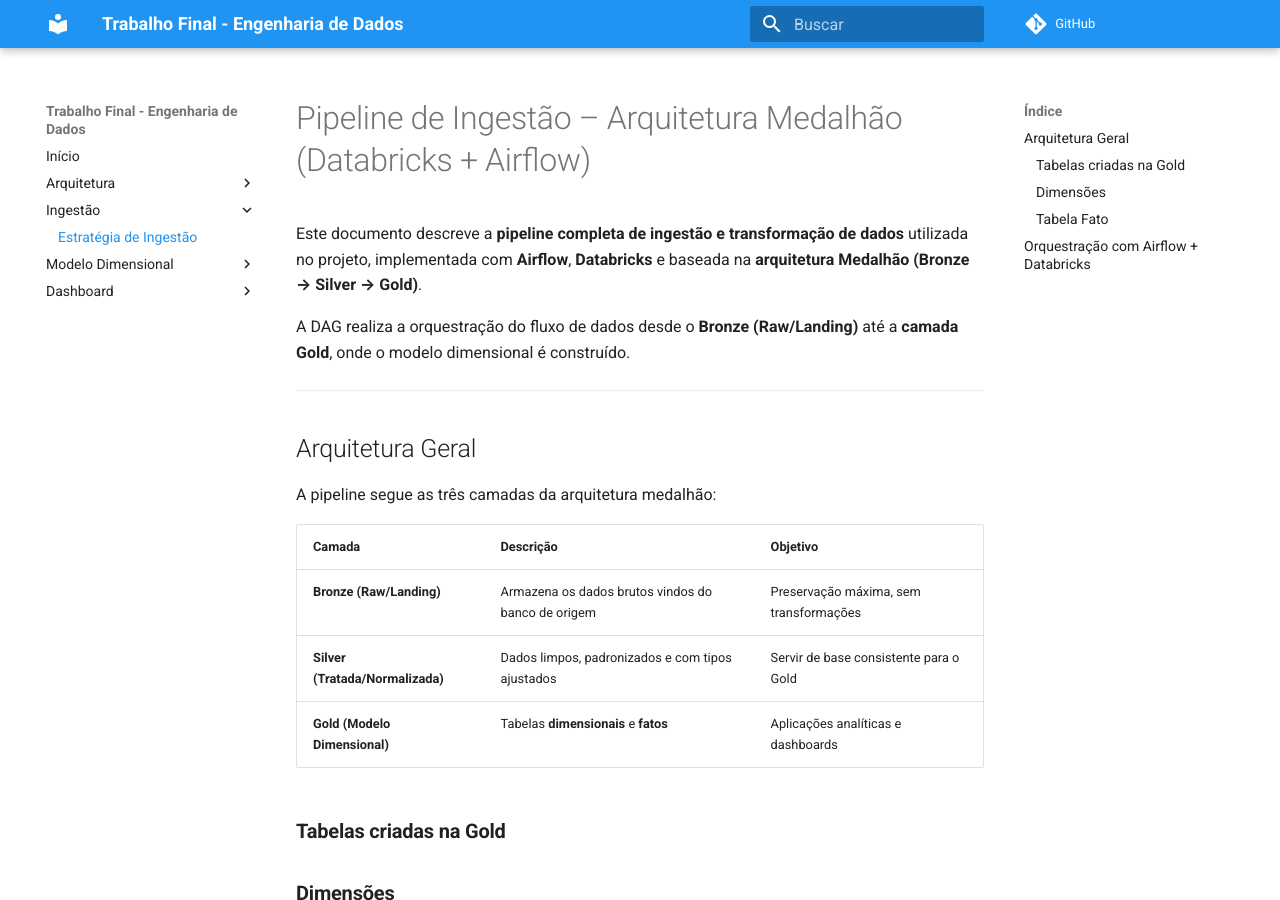
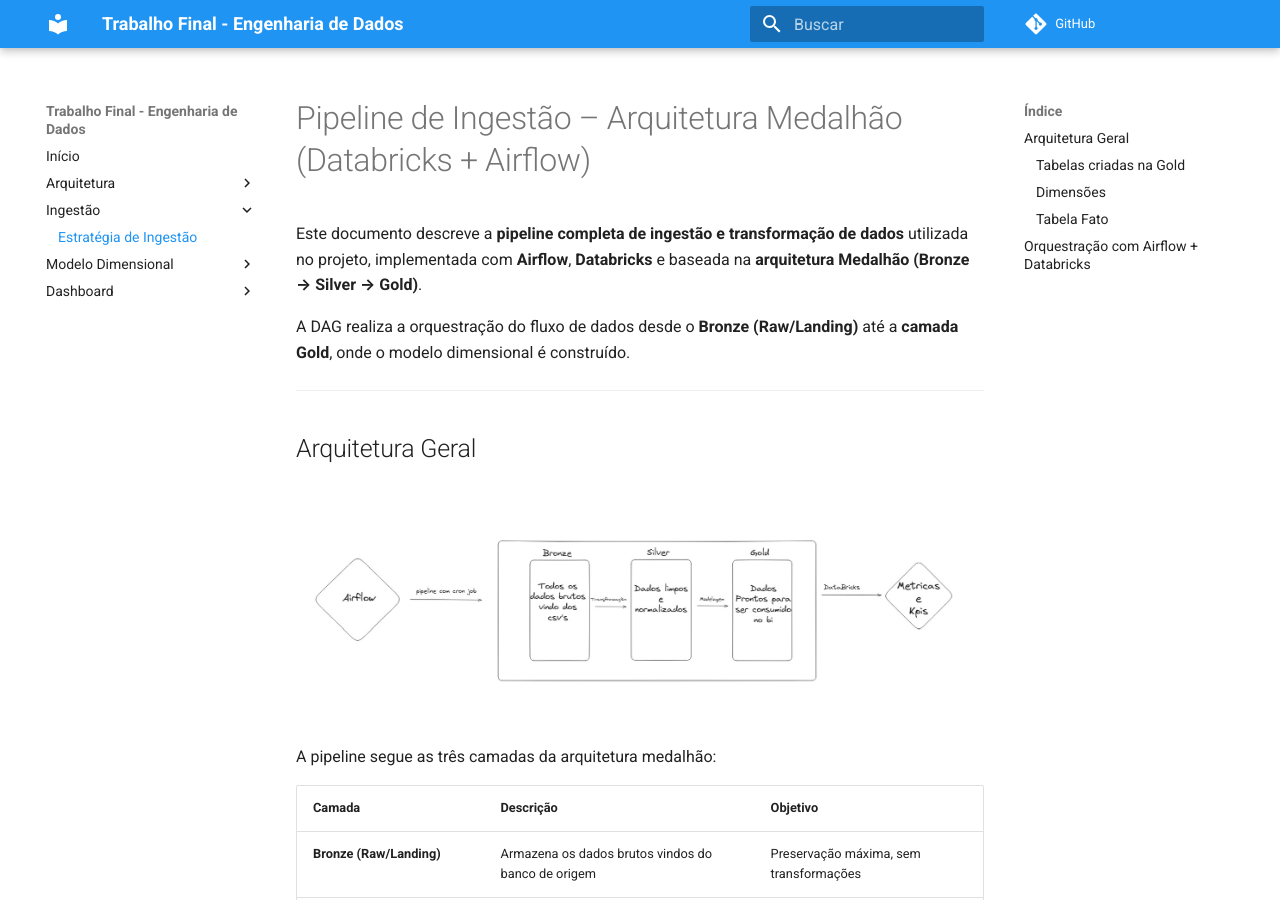
Before and after one commit to luizantoniocardoso/trabalho-final-eng-dados, an MkDocs documentation site: the page built from docs/ingestao.md, in a window 1280 px wide and 900 px high. Built offline with MkDocs 1.6.1 and Material for MkDocs 9.7.7, drawn with Linux system fonts in a browser that asks for light colours; comment, search, counter and statistics services are not loaded.

Commit message:
adicionando imagem da pipeline

```diff
--- a/docs/ingestao.md
+++ b/docs/ingestao.md
@@ -7,6 +7,8 @@
 ---
 
 ## Arquitetura Geral
+
+<img src="https://github.com/luizantoniocardoso/trabalho-final-eng-dados/blob/main/assets/diagrama_pipeline.jpeg?raw=true" alt="Diagrama da Pipeline" width="800"/>
 
 A pipeline segue as três camadas da arquitetura medalhão:
 
```
